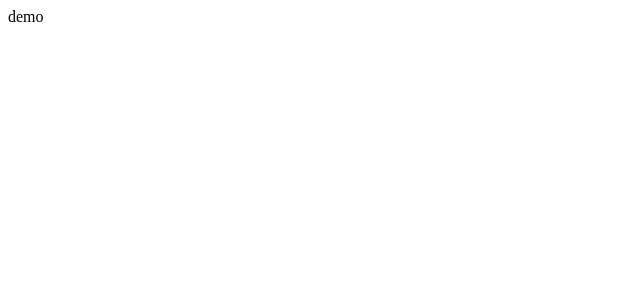
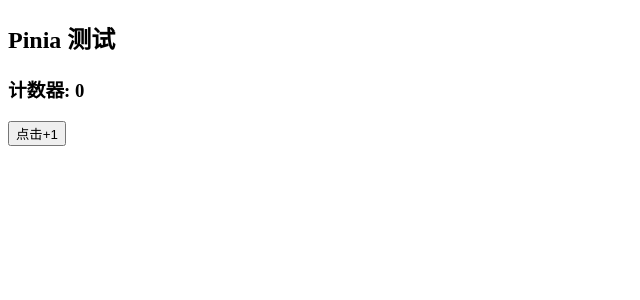
Before and after one commit to HeroCloudy/agarwood-vue3-app-template, a Vue app: page /demo in a window 1280 px wide. Shown: the top 300 px of the page, without its empty margins (0-640 px from the left). Built offline with nearby package versions, Linux system fonts and the light colour scheme; the HTML template or start-up script is replaced by a standard one.

Commit message:
feat: 重构 pinia

```diff
--- a/package.json
+++ b/package.json
@@ -17,6 +17,7 @@
   },
   "dependencies": {
     "pinia": "^3.0.4",
+    "pinia-plugin-persistedstate": "^4.7.1",
     "vue": "^3.5.27",
     "vue-router": "^5.0.1"
   },
--- a/src/main.ts
+++ b/src/main.ts
@@ -2,9 +2,11 @@
 
 import App from './App.vue'
 import { installRouter } from './router'
+import { installStore } from '@/stores'
 
 const app = createApp(App)
 
 installRouter(app)
+installStore(app)
 
 app.mount('#app')
--- /dev/null
+++ b/src/stores/index.ts
@@ -0,0 +1,21 @@
+import { createPinia } from 'pinia'
+import piniaPluginPersistedstate from 'pinia-plugin-persistedstate'
+import type { App } from 'vue'
+
+// 创建 Pinia 实例
+const pinia = createPinia()
+
+// 添加持久化插件
+// 该插件会自动将状态保存到 localStorage，默认 key 为 store 名称
+pinia.use(piniaPluginPersistedstate)
+
+/**
+ * 安装 Pinia
+ * @param app Vue 应用实例
+ * 采用模块化方法注册 Pinia，与路由注册保持一致的风格
+ */
+export const installStore = (app: App) => {
+  app.use(pinia)
+}
+
+export default pinia
--- /dev/null
+++ b/src/stores/modules/demo.ts
@@ -0,0 +1,28 @@
+import { defineStore } from 'pinia'
+import { ref } from 'vue'
+
+/**
+ * 测试用的 Pinia Store
+ * 使用组合式 API 风格编写，与 Vue3 的组合式 API 保持一致
+ */
+export const useDemoStore = defineStore(
+  'demoStore', // Store 唯一标识
+  () => {
+    // 状态定义（类似 Vue 的 ref）
+    const counter = ref<number>(0)
+
+    // Action 定义（修改状态的方法）
+    const increment = () => {
+      counter.value++
+    }
+
+    // 返回需要暴露的状态和方法
+    return {
+      counter,
+      increment,
+    }
+  },
+  {
+    persist: true, // 开启状态持久化
+  },
+)
--- a/src/views/demo.vue
+++ b/src/views/demo.vue
@@ -5,5 +5,20 @@
  @time: 2026/2/11 13:59
 -->
 <template>
-  <div class="demo">demo</div>
+  <div class="demo">
+    <h2>Pinia 测试</h2>
+    <h3>计数器: {{ counter }}</h3>
+    <button @click="demoStore.increment()">点击+1</button>
+  </div>
 </template>
+
+<script setup lang="ts">
+import { useDemoStore } from '@/stores/modules/demo'
+import { storeToRefs } from 'pinia'
+
+// 初始化 Store 实例
+const demoStore = useDemoStore()
+
+// 使用 storeToRefs 解构状态，保持响应性
+const { counter } = storeToRefs(demoStore)
+</script>
```
Also changed, not shown: 1 other file (tests, documents, lock files or other folders).
